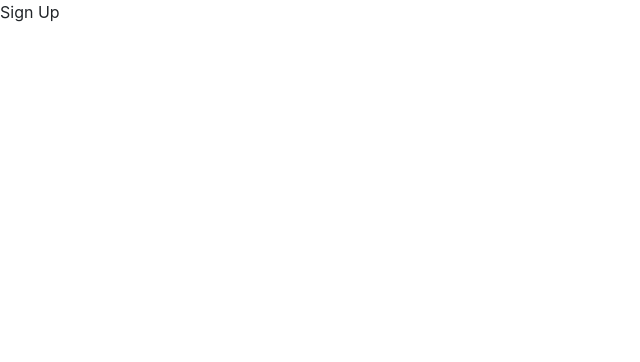
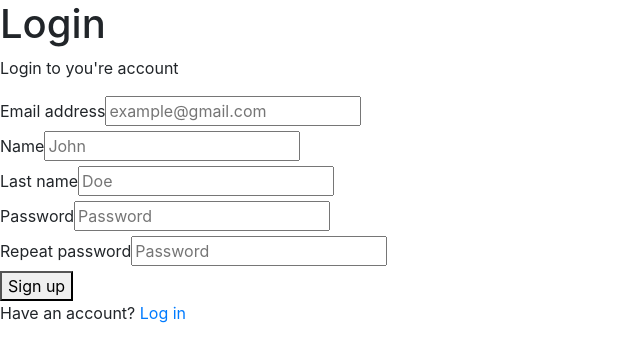
Before and after one commit to ah-aydin/Blogger, a React (Create React App) app in the folder frontend/: page /signup in a window 1280 px wide. Shown: the top 362 px of the page, without its empty margins (0-640 px from the left). Built offline with nearby package versions, Linux system fonts and the light colour scheme.

Commit message:
Finished all authentication functionality for the front end.
Still need's styling to be added.

```diff
--- a/frontend/src/containers/Auth/Activate.js
+++ b/frontend/src/containers/Auth/Activate.js
@@ -2,16 +2,25 @@ import React, { useState } from 'react';
 import { Link, Redirect } from 'react-router-dom';
 import { connect } from 'react-redux';
 
-const Activate = ({ isAuthenticated }) => {
+import { activate } from '../../redux_actions/auth';
+
+import Logs from '../Logs/Logs';
+
+const Activate = ({ activate, match }) => {
+
+    const activate_account = e => {
+        const uid = match.params.uid;
+        const token = match.params.token;
+        activate(uid, token);
+    }
+
     return (
         <div>
-            Activate
+            <h1>Activate you're account</h1>
+            <button onClick={activate_account}>Activate</button>
+            <Logs />
         </div>
     );
 };
 
-const mapStateToProps = (state) => ({
-    isAuthenticated: state.auth.isAuthenticated
-});
-
-export default connect(mapStateToProps, { })(Activate);
+export default connect(null, { activate })(Activate);
--- a/frontend/src/containers/Auth/Login.js
+++ b/frontend/src/containers/Auth/Login.js
@@ -3,6 +3,8 @@ import { Link, Redirect } from 'react-router-dom';
 import { connect } from 'react-redux';
 
 import { login } from '../../redux_actions/auth';
+
+import Logs from '../Logs/Logs';
 
 const Login = ({ login, isAuthenticated }) => {
     // Store the data from the form
@@ -46,6 +48,7 @@ const Login = ({ login, isAuthenticated }) => {
                 <button type='submit'>Login</button>
                 <p>Don't have an account? <Link to='/signup'>Sign up</Link></p>
             </form>
+            <Logs />
         </div>
     );
 };
--- a/frontend/src/containers/Auth/SignUp.js
+++ b/frontend/src/containers/Auth/SignUp.js
@@ -2,10 +2,77 @@ import React, { useState } from 'react';
 import { Link, Redirect } from 'react-router-dom';
 import { connect } from 'react-redux';
 
-const SignUp = ({ isAuthenticated }) => {
+import { signup } from '../../redux_actions/auth';
+
+import Logs from '../Logs/Logs';
+
+const SignUp = ({ signup, isAuthenticated }) => {
+    const [formData, setFormData] = useState({
+        'email': '',
+        'name': '',
+        'last_name': '',
+        'password': '',
+        're_password': ''
+    });
+
+    // If the user is authenticated, redirect to the home page
+    if (isAuthenticated)
+        return <Redirect to='/'/>
+
+    // Handle form events
+    const { email, name, last_name, password, re_password } = formData;
+    const onChange = (e) => setFormData({...formData, [e.target.name]: e.target.value});
+    const onSubmit = (e) => {
+        e.preventDefault();
+
+        // Return if the passwords do not match
+        signup(email, name, last_name, password, re_password);
+    }
+
     return (
         <div>
-            Sign Up
+            <form onSubmit={(e) => onSubmit(e)}>
+                <h1>Login</h1>
+                <p>Login to you're account</p>
+                <div>
+                    <label>Email address</label>
+                    <input
+                        type='email' placeholder='example@gmail.com' id='email' name='email'
+                        value={email} onChange={(e) => onChange(e)} required
+                    />
+                </div>
+                <div>
+                    <label>Name</label>
+                    <input
+                        type='text' placeholder='John' id='name' name='name'
+                        value={name} onChange={(e) => onChange(e)} required
+                    />
+                </div>
+                <div>
+                    <label>Last name</label>
+                    <input
+                        type='text' placeholder='Doe' id='last_name' name='last_name'
+                        value={last_name} onChange={(e) => onChange(e)} required
+                    />
+                </div>
+                <div>
+                    <label>Password</label>
+                    <input
+                        type='password' placeholder='Password' id='password' name='password'
+                        value={password} onChange={(e) => onChange(e)} required
+                    />
+                </div>
+                <div>
+                    <label>Repeat password</label>
+                    <input
+                        type='password' placeholder='Password' id='re_password' name='re_password'
+                        value={re_password} onChange={(e) => onChange(e)} required
+                    />
+                </div>
+                <button type='submit'>Sign up</button>
+                <p>Have an account? <Link to='/login'>Log in</Link></p>
+            </form>
+            <Logs />
         </div>
     );
 };
@@ -14,4 +81,4 @@ const mapStateToProps = (state) => ({
     isAuthenticated: state.auth.isAuthenticated
 });
 
-export default connect(mapStateToProps, { })(SignUp);
+export default connect(mapStateToProps, { signup })(SignUp);
--- /dev/null
+++ b/frontend/src/containers/Logs/Error.js
@@ -0,0 +1,20 @@
+import React from 'react';
+import { connect } from 'react-redux';
+
+const Error = ({ errors }) => {
+    return (
+        <ul className='p-0'>
+            {errors.map(function(error) {
+                return (
+                    <li className='list-group-item list-group-item-danger mb-1 my-0'>{error}</li>
+                );
+            })}
+        </ul>
+    )
+};
+
+const mapStateToProps = (state) => ({
+    errors: state.auth.errors
+});
+
+export default connect(mapStateToProps, { })(Error);
--- /dev/null
+++ b/frontend/src/containers/Logs/Logs.js
@@ -0,0 +1,15 @@
+import React from 'react';
+
+import Success from './Success';
+import Error from './Error';
+
+const Logs = ({ errors }) => {
+    return (
+        <div>
+            <Success />
+            <Error />
+        </div>
+    )
+};
+
+export default Logs;
--- /dev/null
+++ b/frontend/src/containers/Logs/Success.js
@@ -0,0 +1,20 @@
+import React from 'react';
+import { connect } from 'react-redux';
+
+const Success = ({ successes }) => {
+    return (
+        <ul className='p-0'>
+            {successes.map(function(success) {
+                return (
+                    <li className='list-group-item list-group-item-success mb-1 my-0'>{success}</li>
+                );
+            })}
+        </ul>
+    )
+}
+
+const mapStateToProps = (state) => ({
+    successes: state.auth.successes
+});
+
+export default connect(mapStateToProps, { })(Success);
--- a/frontend/src/redux_actions/auth.js
+++ b/frontend/src/redux_actions/auth.js
@@ -34,7 +34,7 @@ export const login = (email, password) => async dispatch => {
         console.log(e);
         dispatch({
             type: LOGIN_FAIL,
-            payload: e
+            payload: e.response.data
         });
     }
 }
@@ -46,9 +46,15 @@ export const login = (email, password) => async dispatch => {
  * @param last_name last name of the user
  * @param password password of the user
  * @param re_password password check field
- * @returns
  */
 export const signup = (email, name, last_name, password, re_password) => async dispatch => {
+    if (password !== re_password) {
+        dispatch({
+            type: 'ERROR',
+            payload: ['Password\'s to not match']
+        });
+    }
+    else {
         const config = {
             headers: {
                 'Content-Type': 'application/json'
@@ -69,12 +75,12 @@ export const signup = (email, name, last_name, password, re_password) => async d
             });
         }
     }
+}
 
 /**
  * Activate the user that the parameters belong to
  * @param uid the uid snached from the url
  * @param token the token snached from the url
- * @returns
  */
 export const activate = (uid, token) => async dispatch => {
     const config = {
--- a/frontend/src/redux_reducers/auth.js
+++ b/frontend/src/redux_reducers/auth.js
@@ -87,6 +87,11 @@ export default function (state=initialState, action) {
                 errors: [],
                 successes: ['Logged out succesfully']
             };
+        case 'ERROR':
+            return {
+                ...state,
+                errors: payload
+            };
         default:
             return state
     }
```
Also changed, not shown: 1 other file (tests, documents, lock files or other folders). Lines whose indentation alone changed are shown as unchanged.
